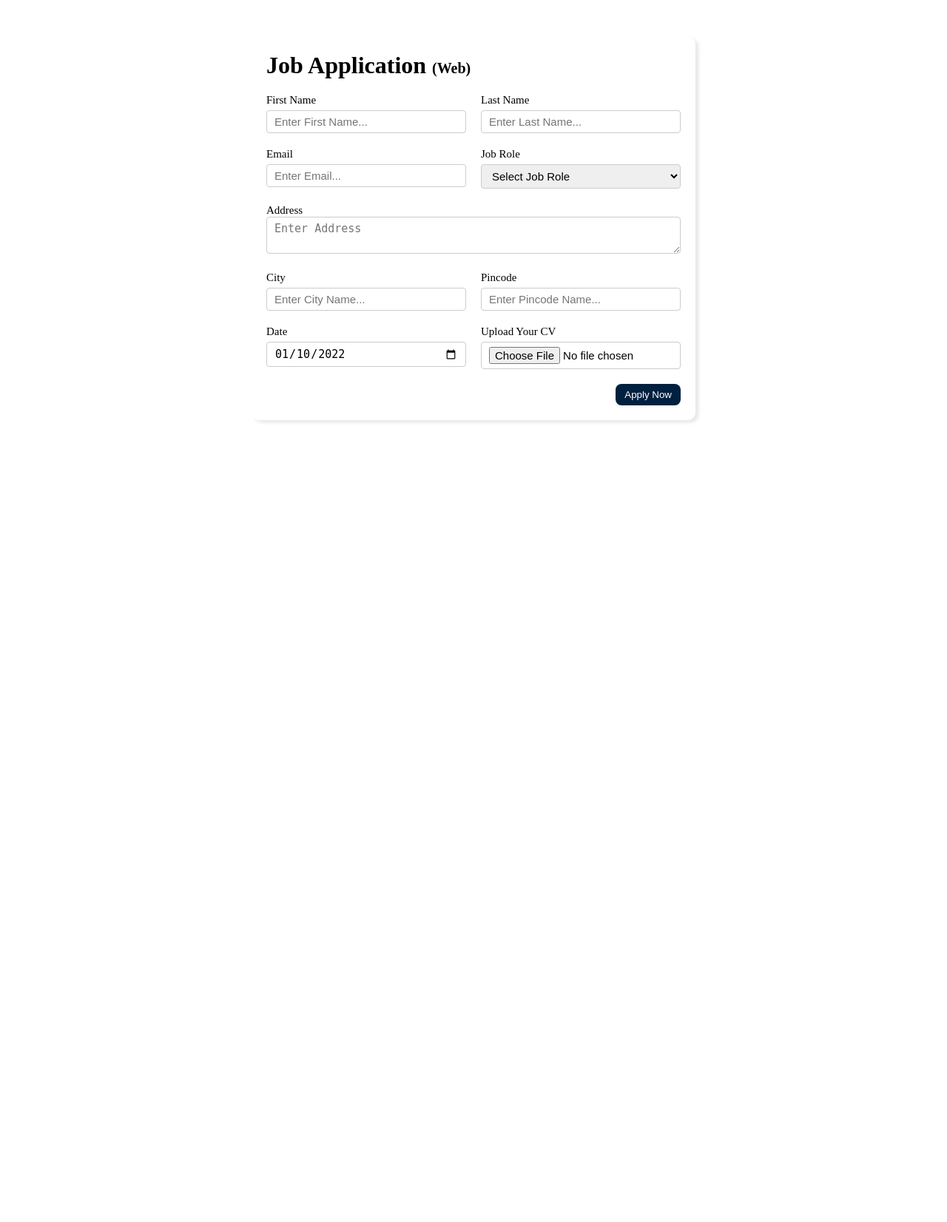
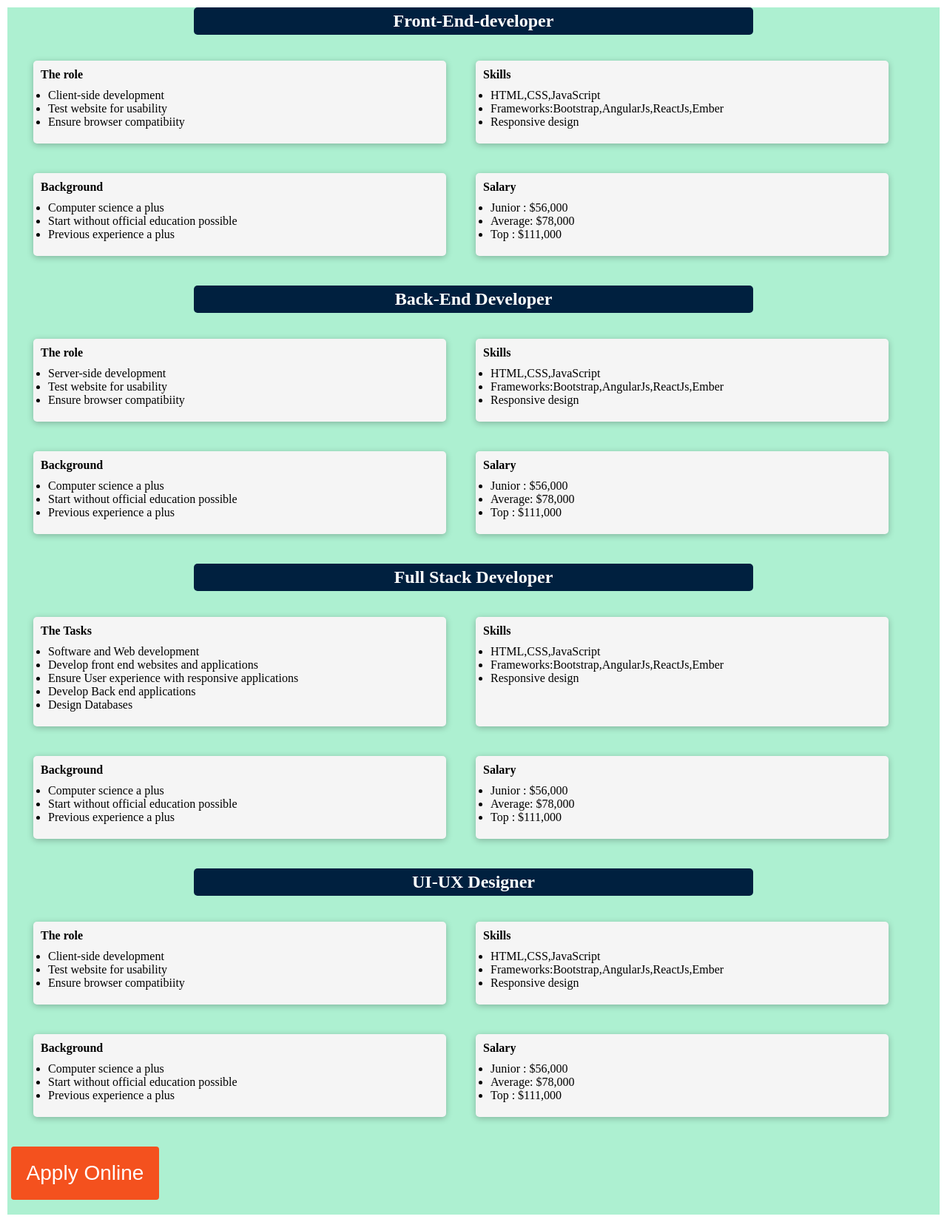
Before and after one commit to Davidmesiya007/Recruitment_Management_System_David, a PHP site: page /sample.html in a window 1280 px wide. Shown: the whole page at 74% size. Before the commit the page ends 571 px from the top, so only its background shows below. Run offline with PHP 8.4, Linux system fonts and the light colour scheme.

Commit message:
practice sample files

```diff
--- a/sample.html
+++ b/sample.html
@@ -1,93 +1,177 @@
 <!DOCTYPE html>
 <html lang="en">
-  <head>
-    <meta charset="UTF-8" />
-    <meta http-equiv="X-UA-Compatible" content="IE=edge" />
-    <meta name="viewport" content="width=device-width, initial-scale=1.0" />
-    <title>Job Application Form</title>
-    <link rel="stylesheet" href="style1.css" />
-  </head>
-  <body>
-    <div class="container">
-      <div class="apply_box">
-        <h1>
-          Job Application
-          <span class="title_small">(Web)</span>
-        </h1>
-        <form action="">
-          <div class="form_container">
-            <div class="form_control">
-              <label for="first_name"> First Name </label>
-              <input
-                id="first_name"
-                name="first_name"
-                placeholder="Enter First Name..."
-              />
-            </div>
-            <div class="form_control">
-              <label for="last_name"> Last Name </label>
-              <input
-                id="last_name"
-                name="last_name"
-                placeholder="Enter Last Name..."
-              />
-            </div>
-            <div class="form_control">
-              <label for="email"> Email </label>
-              <input
-                type="email"
-                id="email"
-                name="email"
-                placeholder="Enter Email..."
-              />
-            </div>
-            <div class="form_control">
-              <label for="job_role"> Job Role </label>
-              <select id="job_role" name="job_role">
-                <option value="">Select Job Role</option>
-                <option value="frontend">Frontend Developer</option>
-                <option value="backend">Backend Developer</option>
-                <option value="full_stack">Full Stack Developer</option>
-                <option value="ui_ux">UI UX Designer</option>
-              </select>
-            </div>
-            <div class="textarea_control">
-              <label for="address"> Address </label>
-              <textarea
-                id="address"
-                name="address"
-                row="4"
-                cols="50"
-                placeholder="Enter Address"
-              ></textarea>
-            </div>
-            <div class="form_control">
-              <label for="city"> City </label>
-              <input id="city" name="city" placeholder="Enter City Name..." />
-            </div>
-            <div class="form_control">
-              <label for="pincode"> Pincode </label>
-              <input
-                type="number"
-                id="pincode"
-                name="pincode"
-                placeholder="Enter Pincode Name..."
-              />
-            </div>
-            <div class="form_control">
-              <label for="date"> Date </label>
-              <input value="2022-01-10" type="date" id="date" name="date" />
-            </div>
-            <div class="form_control">
-              <label for="upload"> Upload Your CV </label>
-              <input type="file" id="upload" name="upload" />
-            </div>
-          </div>
-          <div class="button_container">
-            <button type="submit">Apply Now</button>
-          </div>
-        </form>
-      </div>
+<head>
+  <meta charset="UTF-8">
+  <meta http-equiv="X-UA-Compatible" content="IE=edge">
+  <meta name="viewport" content="width=device-width, initial-scale=1.0">
+  <title>home</title>
+  <link href="try.css" rel="stylesheet">
+
+  <div class="container">
+    <center>
+    <h2 class="front-head">Front-End-developer</h2>
+    </center>
+
+  <div class="front">
+    <div class="col11 col">
+      <h4>The role</h4>
+    <ul>
+      <li>Client-side development</li>
+      <li>Test website for usability</li>
+      <li>Ensure browser compatibiity</li>
+    </ul>
     </div>
-  </body>
+    <div class="col12 col">
+      <h4>Skills</h4>
+    <ul>
+      <li>HTML,CSS,JavaScript</li>
+      <li>Frameworks:Bootstrap,AngularJs,ReactJs,Ember</li>
+      <li>Responsive design</li>
+    </ul>
+    </div>
+    <div class="col13 col">
+      <h4>Background</h4>
+    <ul>
+      <li>Computer science a plus</li>
+      <li>Start without official education possible</li>
+      <li>Previous experience a plus</li>
+    </ul>
+    </div>
+    <div class="col14 col"><h4>Salary</h4>
+      <ul>
+        <li>Junior : $56,000</li>
+        <li>Average: $78,000</li>
+        <li>Top    : $111,000</li>
+      </ul>
+    </div>
+
+
+
+  </div>
+  <center>
+    <h2 class="back-end">Back-End Developer</h2>
+    </center>
+
+  <div class="front">
+    <div class="col11 col">
+      <h4>The role</h4>
+    <ul>
+      <li>Server-side development</li>
+      <li>Test website for usability</li>
+      <li>Ensure browser compatibiity</li>
+    </ul>
+    </div>
+    <div class="col12 col">
+      <h4>Skills</h4>
+    <ul>
+      <li>HTML,CSS,JavaScript</li>
+      <li>Frameworks:Bootstrap,AngularJs,ReactJs,Ember</li>
+      <li>Responsive design</li>
+    </ul>
+    </div>
+    <div class="col13 col">
+      <h4>Background</h4>
+    <ul>
+      <li>Computer science a plus</li>
+      <li>Start without official education possible</li>
+      <li>Previous experience a plus</li>
+    </ul>
+    </div>
+    <div class="col14 col"><h4>Salary</h4>
+      <ul>
+        <li>Junior : $56,000</li>
+        <li>Average: $78,000</li>
+        <li>Top    : $111,000</li>
+      </ul>
+    </div>
+  </div>
+  <center>
+    <h2 class="front-head">Full Stack Developer</h2>
+    </center>
+
+  <div class="front">
+    <div class="col11 col">
+      <h4>The Tasks</h4>
+    <ul>
+      <li>Software and Web development</li>
+      <li>Develop front end websites and applications </li>
+      <li>Ensure User experience with responsive applications</li>
+      <li>Develop Back end applications</li>
+      <li>Design Databases</li>
+    </ul>
+    </div>
+    <div class="col12 col">
+      <h4>Skills</h4>
+    <ul>
+      <li>HTML,CSS,JavaScript</li>
+      <li>Frameworks:Bootstrap,AngularJs,ReactJs,Ember</li>
+      <li>Responsive design</li>
+    </ul>
+    </div>
+    <div class="col13 col">
+      <h4>Background</h4>
+    <ul>
+      <li>Computer science a plus</li>
+      <li>Start without official education possible</li>
+      <li>Previous experience a plus</li>
+    </ul>
+    </div>
+    <div class="col14 col"><h4>Salary</h4>
+      <ul>
+        <li>Junior : $56,000</li>
+        <li>Average: $78,000</li>
+        <li>Top    : $111,000</li>
+      </ul>
+    </div>
+
+
+
+  </div>
+  <center>
+    <h2 class="front-head">UI-UX Designer</h2>
+    </center>
+
+  <div class="front">
+    <div class="col11 col">
+      <h4>The role</h4>
+    <ul>
+      <li>Client-side development</li>
+      <li>Test website for usability</li>
+      <li>Ensure browser compatibiity</li>
+    </ul>
+    </div>
+    <div class="col12 col">
+      <h4>Skills</h4>
+    <ul>
+      <li>HTML,CSS,JavaScript</li>
+      <li>Frameworks:Bootstrap,AngularJs,ReactJs,Ember</li>
+      <li>Responsive design</li>
+    </ul>
+    </div>
+    <div class="col13 col">
+      <h4>Background</h4>
+    <ul>
+      <li>Computer science a plus</li>
+      <li>Start without official education possible</li>
+      <li>Previous experience a plus</li>
+    </ul>
+    </div>
+    <div class="col14 col"><h4>Salary</h4>
+      <ul>
+        <li>Junior : $56,000</li>
+        <li>Average: $78,000</li>
+        <li>Top    : $111,000</li>
+      </ul>
+    </div>
+
+
+
+  </div>
+  <button class="button"><span>Apply Online </span></button>
+</div>
+
+</head>
+<body>
+
+</body>
 </html>
--- a/try.css
+++ b/try.css
@@ -8,169 +8,87 @@
     --secondary:#00203f;
 
 }
-html {
-    background: black;
+
+
+.front{
+    display: flex;
+    width: 100%;
+    margin: 5px;
+    padding: 10px;
+    flex-direction: row;
+    flex-wrap: wrap;
+
 }
-body {
-    background: aquamarine;
-    height: 1000px;
-    width: 1000px;
-    margin: 10px auto;
+.col{
+    margin: 20px ;
+    width: 45%;
+    padding: 10px ;
+    background-color: whitesmoke;
+    border-radius: 5px;
+    box-shadow: 0 2px 8px rgba(0,0,0,0.25);
 }
-#header {
-    height: 100px;
-    width: 100%;
+.col ul{
+    padding: 10px;
+}
+.container{
+    margin: 10px;
     background-color: var(--primary);
 }
-.shadow{
-    box-shadow: 0 2px 8px rgba(0,0,0,0.25);
-}
-#logo{
-    float: left;
-    height: 100%;
-    width: 100px;
-}
-#logoHeading {
-    float: right;
-    height: 100px;
-    width: 880px;
-    background-color: var(--primary);
-    line-height: 100px;
+h2{
+    padding: 5px;
+    margin-top: 10px;
+    width: 60%;
+    background-color: var(--secondary);
+    color: white;
+    border-radius: 5px;
 
 }
-
-
-#nav {
-    height: 40px;
-    width: 100%;
-    background-color: var(--secondary);
-}
-#container {
-    height: 820px;
-    width: 100%;
-    background-color: white;
-}
-#footer {
-    height: 40px;
-    width: 100%;
-    background: var(--secondary);
-    color: var(--primary);
-    line-height: 40px;
-}
-#navMenu li{
-    list-style-type: none;
-    display: inline;
-    padding-left: 40px;
-    padding-right: 40px;
-    line-height: 40px;
-}
-#navMenu li a {
-        text-decoration: none;
-
-        color: white;
-}
-#navMenu li a:hover{
-    color: var(--primary);
-}
-#container h2 {
-    padding-top: 50px;
-    color: black;
-    text-align: center;
-}
-#user-login {
-    min-height: 350px;
-    width: 500px;
-    margin: 20px auto;
-    border-radius: 5px;
-    background-color: white;
+.register{
+    align-items: center;
+    margin: 20px;
+    width: 150px;
+    height: 30px;
 
 }
-#user-login legend {
-    margin-left: 20px;
-    color: black;
-}
-#user-table {
-    margin: 50px;
-    font-weight: bolder;
-}
-#user-table tr td{
-    padding: 10px 20px 10px 20px;
-
-}
-#user-table a{
-    color: green;
+.register a{
     text-decoration: none;
 }
-#user-table a:hover {
-    color: black;
-    text-decoration: underline;
-}
-#user-table input[type="text"],input[type="password"],input[type="email"],select{
+.button {
+    border-radius: 4px;
+    background-color: #f4511e;
+    border: none;
+    color: #FFFFFF;
+    text-align: center;
+    font-size: 28px;
+    padding: 20px;
     width: 200px;
-    height: 30px;
-    border: 1px solid var(--secondary) ;
-    padding-left: 20px;
-    color: var(--secondary);
-}
-#user-table input[type="submit"], input[type="reset"] {
-    height: 30px;
-    width: 100px;
-    background-color: var(--secondary);
-    color: var(--primary);
-    border-radius: 5px;
-}
-.cord {
-
-    min-height: 300px;
-    width: 800px;
-    margin: 30px auto;
-}
-.col {
-    display: flex;
-
-}
-.col1,.col2 {
-    width: 50%;
-    float: left;
-    padding-left: 20px;
-
-}
-.register_form input[type="text"],input[type="password"],input[type="email"],select{
-    width: 200px;
-    height: 30px;
-    border: 1px solid var(--secondary) ;
-    padding-left: 20px;
-
-}
-p{
-    margin: 10px;
-}
-.error{
-    color: red;
-
-}
-.correct{
-    color: lime;
-}
-#user_table, #applicant_table {
-    font-family: Arial, Helvetica, sans-serif;
-    border-collapse: collapse;
-    width: 100%;
+    transition: all 0.5s;
+    cursor: pointer;
+    margin: 5px;
+    margin-bottom: 20px;
   }
 
-  #user_table td,#applicant_table td,#applicant_table td,#user_table th {
-    border: 1px solid #ddd;
-    padding: 8px;
+  .button span {
+    cursor: pointer;
+    display: inline-block;
+    position: relative;
+    transition: 0.5s;
   }
 
-  #user_table tr:nth-child(even),#applicant_table tr:nth-child(even){background-color: #f2f2f2;}
+  .button span:after {
+    content: '\00bb';
+    position: absolute;
+    opacity: 0;
+    top: 0;
+    right: -20px;
+    transition: 0.5s;
+  }
 
-  #user_table tr:hover,#applicant_table tr:hover {background-color: #ddd;}
+  .button:hover span {
+    padding-right: 25px;
+  }
 
-  #user_table th ,#applicant_table th{
-    padding-top: 12px;
-    padding-bottom: 12px;
-    text-align: left;
-    background-color: #04AA6D;
-    color: white;
+  .button:hover span:after {
+    opacity: 1;
+    right: 0;
   }
```
Also changed, not shown: home.php (+16 -0 lines).
